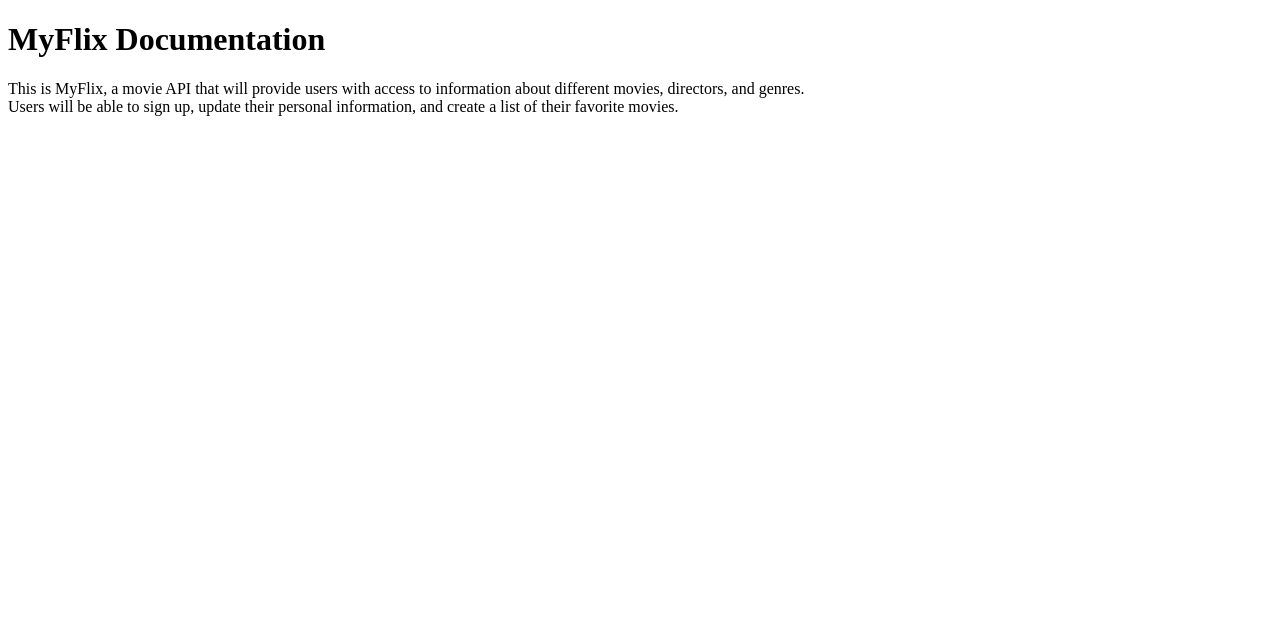
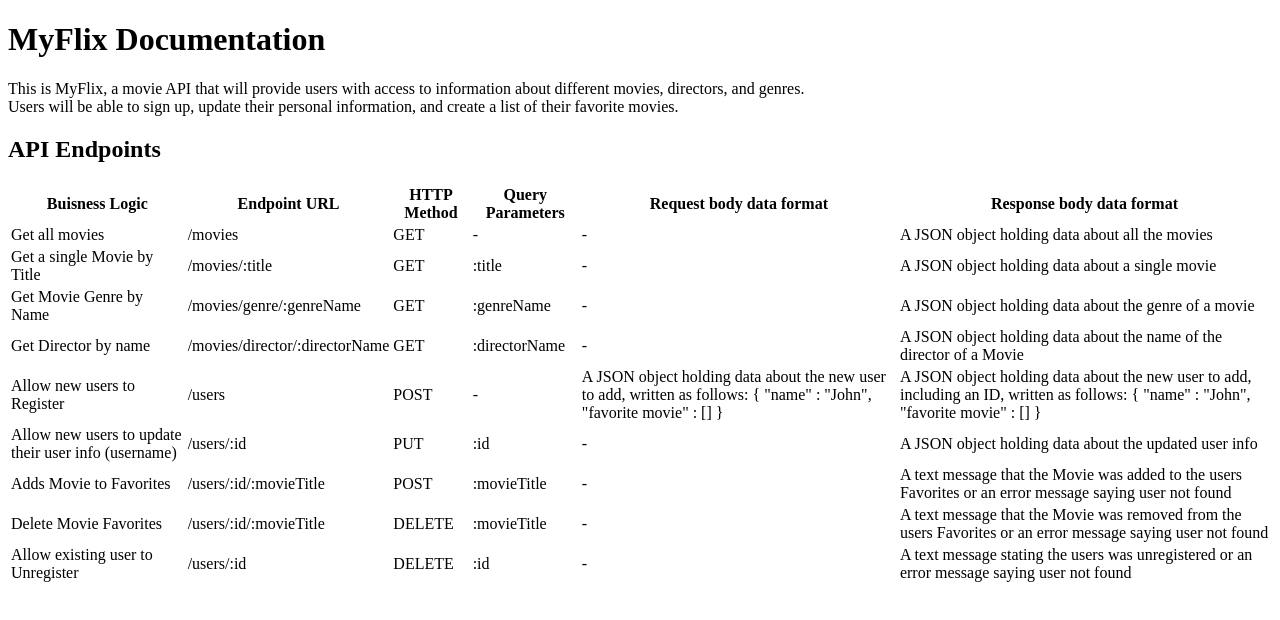
Before and after one commit to JonathanSeife/MyFlix, a website: page public/documentation.html in a window 1280 px wide. Drawn offline with Linux system fonts and the light colour scheme.

Commit message:
added endpoint urls table

```diff
--- a/public/documentation.html
+++ b/public/documentation.html
@@ -14,5 +14,103 @@
             movies, directors, and genres.</br>
             Users will be able to sign up, update their personal information, and create a list of their favorite movies.</P>
     </div>
+
+
+    <h2>API Endpoints</h2>
+    <table>
+      <thead>
+        <tr>
+            <th>Buisness Logic</th>
+            <th>Endpoint URL</th>
+            <th>HTTP Method</th>
+            <th>Query Parameters</th>
+            <th>Request body data format</th>
+            <th>Response body data format</th>
+        </tr>
+     </thead>
+
+     <tbody>
+        <tr>
+            <td>Get all movies</td>
+            <td>/movies</td>
+            <td>GET</td>
+            <td>-</td>
+            <td>-</td>
+            <td>A JSON object holding data about all the movies</td>
+        </tr>
+
+        <tr>
+            <td>Get a single Movie by Title</td>
+            <td>/movies/:title</td>
+            <td>GET</td>
+            <td>:title</td>
+            <td>-</td>
+            <td>A JSON object holding data about a single movie</td>
+        </tr>
+
+        <tr>
+            <td>Get Movie Genre by Name</td>
+            <td>/movies/genre/:genreName</td>
+            <td>GET</td>
+            <td>:genreName</td>
+            <td>-</td>
+            <td>A JSON object holding data about the genre of a movie</td>
+        </tr>
+
+        <tr>
+            <td>Get Director by name</td>
+            <td>/movies/director/:directorName</td>
+            <td>GET</td>
+            <td>:directorName</td>
+            <td>-</td>
+            <td>A JSON object holding data about the name of the director of a Movie</td>
+        </tr>
+
+        <tr>
+            <td>Allow new users to Register</td>
+            <td>/users</td>
+            <td>POST</td>
+            <td>-</td>
+            <td>A JSON object holding data about the new user to add, written as follows: { "name" : "John", "favorite movie" : [] } </td>
+            <td>A JSON object holding data about the new user to add, including an ID,  written as follows: { "name" : "John", "favorite movie" : [] } </td>
+        </tr>
+
+        <tr>
+            <td>Allow new users to update their user info (username)</td>
+            <td>/users/:id</td>
+            <td>PUT</td>
+            <td>:id</td>
+            <td>-</td>
+            <td>A JSON object holding data about the updated user info</td>
+        </tr>
+
+        <tr>
+            <td>Adds Movie to Favorites</td>
+            <td>/users/:id/:movieTitle</td>
+            <td>POST</td>
+            <td>:movieTitle</td>
+            <td>-</td>
+            <td>A text message that the Movie was added to the users Favorites or an error message saying user not found</td>
+        </tr>
+
+        <tr>
+            <td>Delete Movie Favorites</td>
+            <td>/users/:id/:movieTitle</td>
+            <td>DELETE</td>
+            <td>:movieTitle</td>
+            <td>-</td>
+            <td>A text message that the Movie was removed from the users Favorites or an error message saying user not found</td>
+        </tr>
+
+        <tr>
+            <td>Allow existing user to Unregister</td>
+            <td>/users/:id</td>
+            <td>DELETE</td>
+            <td>:id</td>
+            <td>-</td>
+            <td>A text message stating the users was unregistered or  an error message saying user not found</td>
+        </tr>
+     </tbody>
+    </table>
   </body>
 </html>
```
